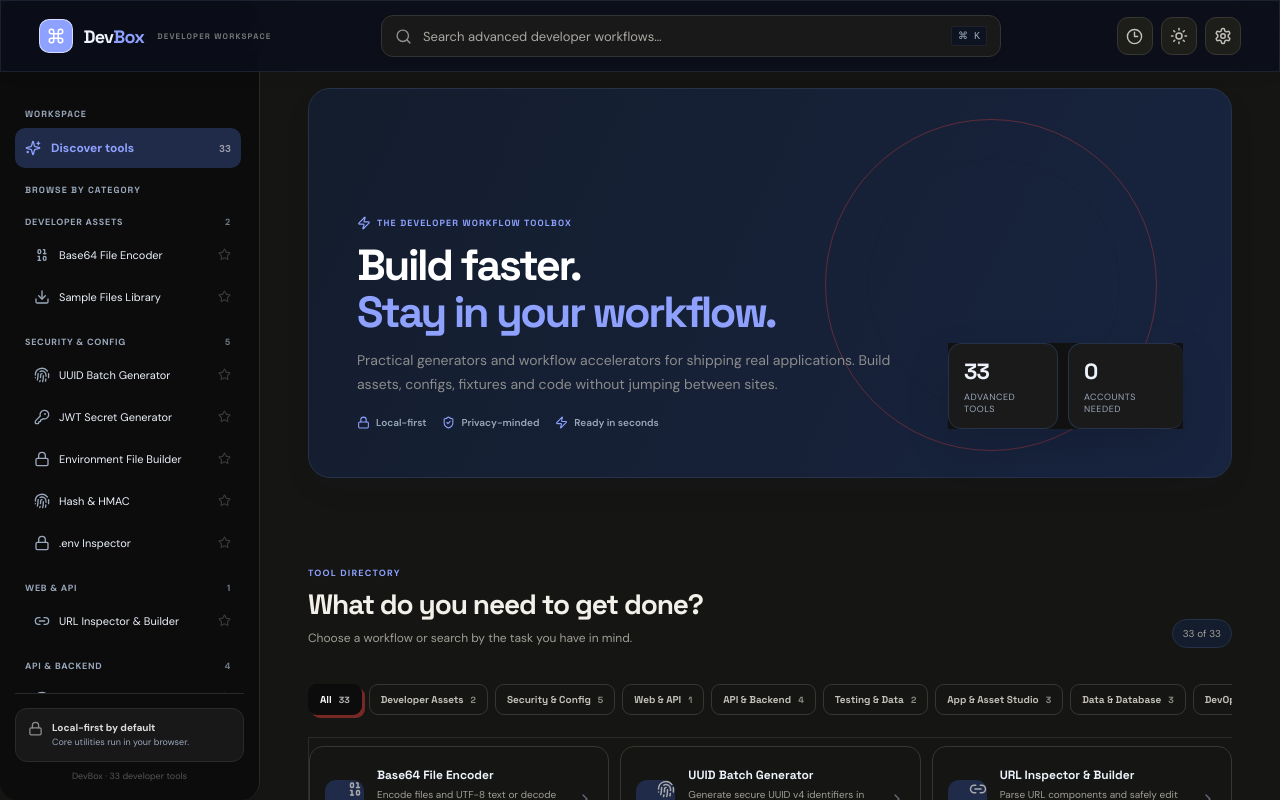
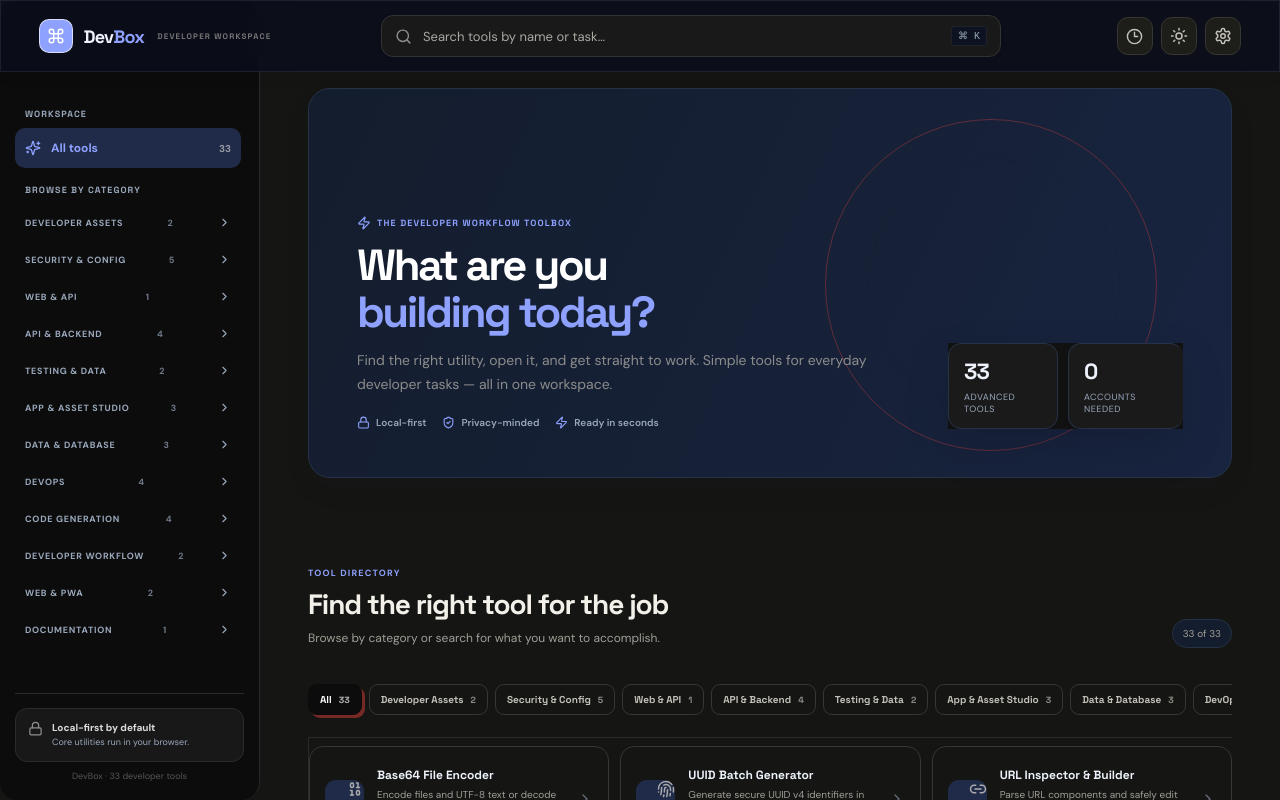
Before and after one commit to maazuh1997/DevBox, a React (Vite) app: page / in a window 1280 px wide. Shown: the top 800 px of the page. Built offline with nearby package versions, Linux system fonts and the light colour scheme.

Commit message:
refactor: simplify tool discovery and navigation

```diff
--- a/src/main.jsx
+++ b/src/main.jsx
@@ -1445,7 +1445,7 @@ function App(){
       <button className="brand brand-button" onClick={showCatalog} aria-label="Go to DevBox home"><div className="brand-mark"><Command size={18}/></div><span>Dev<span>Box</span></span><small>DEVELOPER WORKSPACE</small></button>
       <div className="top-search">
         <Search size={17}/>
-        <input value={query} onChange={e=>setQuery(e.target.value)} onFocus={()=>{if(view==="catalog")setCategory("All")}} placeholder="Search advanced developer workflows…" aria-label="Search developer tools"/>
+        <input value={query} onChange={e=>setQuery(e.target.value)} onFocus={()=>{if(view==="catalog")setCategory("All")}} placeholder="Search tools by name or task…" aria-label="Search developer tools"/>
         <kbd>⌘ K</kbd>
         {searchResults.length>0&&<div className="search-results">{searchResults.map(t=><button key={t.id} onMouseDown={e=>e.preventDefault()} onClick={()=>selectTool(t.id)}><span className="search-result-icon"><t.icon size={16}/></span><span><strong>{t.name}</strong><small>{t.category} · {t.desc}</small></span><ChevronRight size={15}/></button>)}</div>}
         {query.trim()&&!searchResults.length&&<div className="search-results search-empty"><span>No matching tools</span><button onClick={()=>setQuery("")}>Clear search</button></div>}
@@ -1462,13 +1462,13 @@ function App(){
       <aside className={mobile?"sidebar open":"sidebar"}>
         <div className="sidebar-scroll">
           <div className="side-label">WORKSPACE</div>
-          <button className={view==="catalog"?"home-btn active":"home-btn"} onClick={showCatalog}><Sparkles size={16}/> Discover tools <span>{tools.length}</span></button>
+          <button className={view==="catalog"?"home-btn active":"home-btn"} onClick={showCatalog}><Sparkles size={16}/> All tools <span>{tools.length}</span></button>
           {favoriteTools.length>0&&<><div className="side-label">PINNED</div>{favoriteTools.map(t=><SideItem key={t.id} tool={t} active={active===t.id&&view==="workspace"} onClick={()=>selectTool(t.id)} fav onFav={()=>toggleFav(t.id)}/>)}</>}
           <div className="side-label">BROWSE BY CATEGORY</div>
           {categories.slice(1).map(cat=>{
             const list=tools.filter(t=>t.category===cat);
             if(!list.length)return null;
-            return <div className="tool-group" key={cat}><div className="category">{cat}<span>{list.length}</span></div>{list.map(t=><SideItem key={t.id} tool={t} active={active===t.id&&view==="workspace"} onClick={()=>selectTool(t.id)} fav={favorites.includes(t.id)} onFav={()=>toggleFav(t.id)}/>)}</div>
+            return <details className="tool-group" key={cat}><summary className="category">{cat}<span>{list.length}</span><ChevronRight size={13}/></summary><div className="tool-group-items">{list.map(t=><SideItem key={t.id} tool={t} active={active===t.id&&view==="workspace"} onClick={()=>selectTool(t.id)} fav={favorites.includes(t.id)} onFav={()=>toggleFav(t.id)}/>)}</div></details>
           })}
         </div>
         <div className="side-bottom"><div className="privacy"><Lock size={15}/><div><strong>Local-first by default</strong><span>Core utilities run in your browser.</span></div></div><span className="version">DevBox · {tools.length} developer tools</span></div>
@@ -1480,11 +1480,11 @@ function App(){
           <div className="workspace-view"><div className="content">{content}</div></div>
         </>:<>
           <section className="hero">
-            <div className="hero-copy"><div className="eyebrow"><Zap size={14}/> THE DEVELOPER WORKFLOW TOOLBOX</div><h1>Build faster.<br/><span>Stay in your workflow.</span></h1><p>Practical generators and workflow accelerators for shipping real applications. Build assets, configs, fixtures and code without jumping between sites.</p><div className="hero-meta"><span><Lock size={13}/> Local-first</span><span><ShieldCheck size={13}/> Privacy-minded</span><span><Zap size={13}/> Ready in seconds</span></div></div>
+            <div className="hero-copy"><div className="eyebrow"><Zap size={14}/> THE DEVELOPER WORKFLOW TOOLBOX</div><h1>What are you<br/><span>building today?</span></h1><p>Find the right utility, open it, and get straight to work. Simple tools for everyday developer tasks — all in one workspace.</p><div className="hero-meta"><span><Lock size={13}/> Local-first</span><span><ShieldCheck size={13}/> Privacy-minded</span><span><Zap size={13}/> Ready in seconds</span></div></div>
             <div className="hero-stats"><div><strong>{tools.length}</strong><span>advanced tools</span></div><div><strong>0</strong><span>accounts needed</span></div></div>
           </section>
           <section className="catalog-section">
-            <div className="section-heading"><div><span className="section-kicker">TOOL DIRECTORY</span><h2>What do you need to get done?</h2><p className="catalog-subtitle">Choose a workflow or search by the task you have in mind.</p></div><span className="tool-count">{filtered.length} of {tools.length}</span></div>
+            <div className="section-heading"><div><span className="section-kicker">TOOL DIRECTORY</span><h2>Find the right tool for the job</h2><p className="catalog-subtitle">Browse by category or search for what you want to accomplish.</p></div><span className="tool-count">{filtered.length} of {tools.length}</span></div>
             {recentTools.length>0&&<section className="discovery-section"><div className="discovery-heading"><div><span className="section-kicker">PICK UP WHERE YOU LEFT OFF</span><h3>Recently used</h3></div><button className="subtle-link" onClick={()=>setWorkspaceOpen(true)}>View activity</button></div><div className="recent-row">{recentTools.map(t=><button className="recent-tool" key={t.id} onClick={()=>selectTool(t.id)}><t.icon size={16}/><span>{t.name}</span><ChevronRight size={14}/></button>)}</div></section>}
             {favoriteTools.length>0&&<section className="discovery-section"><div className="discovery-heading"><div><span className="section-kicker">YOUR PINNED TOOLS</span><h3>Favorites</h3></div></div><div className="recent-row">{favoriteTools.slice(0,6).map(t=><button className="recent-tool" key={t.id} onClick={()=>selectTool(t.id)}><Star size={14} fill="currentColor"/><span>{t.name}</span><ChevronRight size={14}/></button>)}</div></section>}
             <div className="category-pills">{categories.map(c=><button key={c} className={category===c?"active":""} onClick={()=>setCategory(c)}>{c}<span>{c==="All"?tools.length:tools.filter(t=>t.category===c).length}</span></button>)}</div>
```
